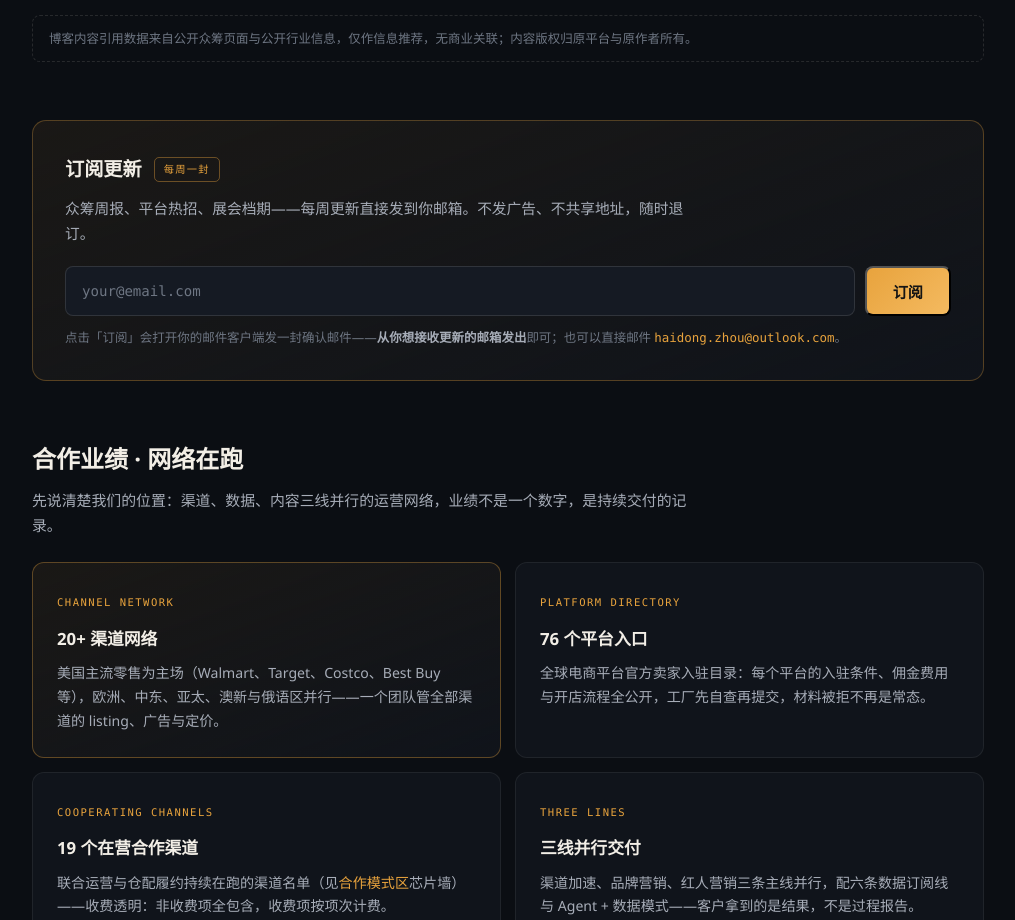
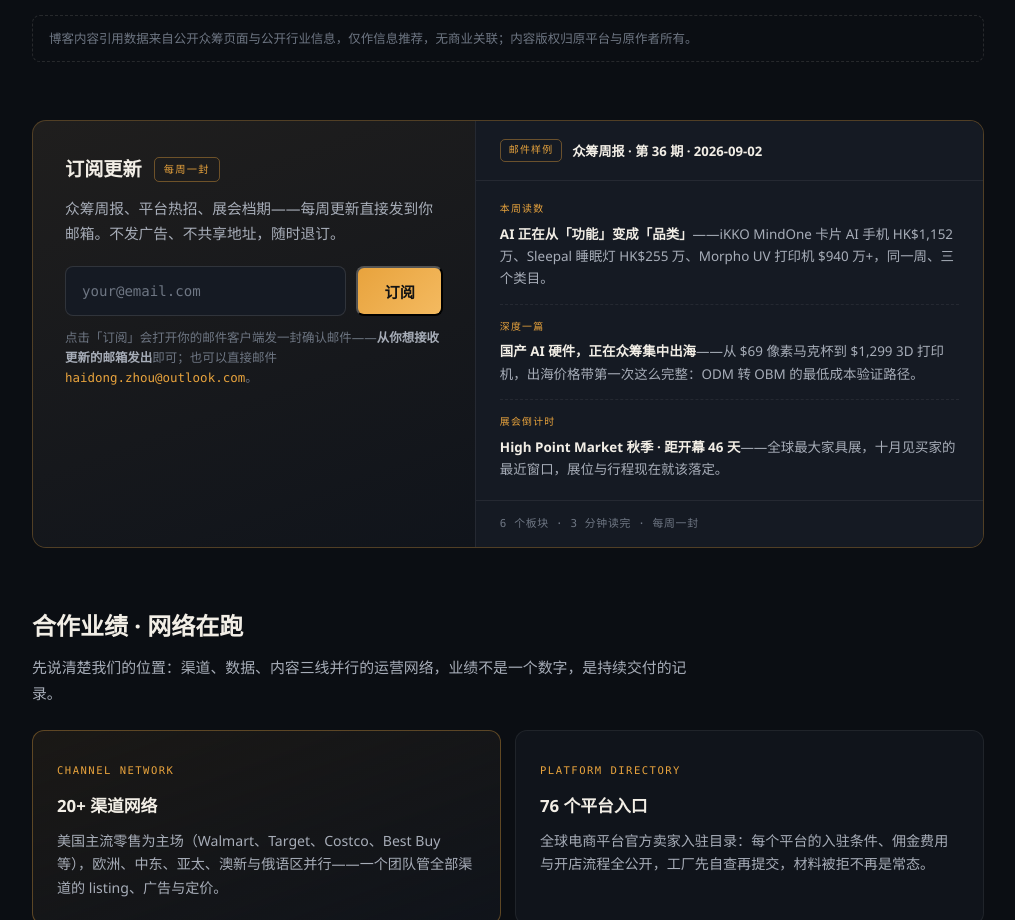
Before and after one commit to Hdhaidong/Hdhaidong.github.io, a plain HTML site: page supplier/blog.html in a window 1280 px wide. Shown: the part 2036-2956 px from the top of the page, without its empty margins (132-1147 px from the left). Drawn offline with Linux system fonts and the light colour scheme.

Commit message:
Blog: add email subscription component (#subscribe) ??weekly-update signup box between posts and results; JS validates email then opens mailto to haidong.zhou@outlook.com with prefilled subject/body (no third-party service); hero CTA adds ?????? button

```diff
--- a/supplier/blog.html
+++ b/supplier/blog.html
@@ -70,7 +70,19 @@ h2{font-size:clamp(1.15rem,2.2vw,1.5rem);font-weight:700}
 .takeaway{margin-top:16px;padding:14px 18px;border-left:3px solid var(--accent);background:rgba(232,163,61,.06);border-radius:0 8px 8px 0;font-size:.88rem;color:var(--ink-dim)}
 .takeaway b{color:var(--accent)}
 .disc{margin-top:18px;padding:12px 16px;border:1px dashed var(--hairline);border-radius:8px;font-size:.78rem;color:var(--ink-faint)}
-.sub-box{border:1px solid rgba(232,163,61,.3);border-radius:14px;background:linear-gradient(160deg,rgba(232,163,61,.07),var(--bg-2));padding:32px}
+.sub-grid{display:grid;grid-template-columns:1fr 1.15fr;border:1px solid rgba(232,163,61,.3);border-radius:14px;overflow:hidden;background:var(--bg-2)}
+.sub-box{background:linear-gradient(160deg,rgba(232,163,61,.07),var(--bg-2));padding:32px}
+.mail{border-left:1px solid var(--hairline-soft);background:var(--bg-3);display:flex;flex-direction:column}
+.mail-top{padding:18px 24px;border-bottom:1px solid var(--hairline-soft);display:flex;align-items:center;gap:10px;flex-wrap:wrap}
+.mail-tag{font-family:var(--mono);font-size:.62rem;letter-spacing:.12em;text-transform:uppercase;color:var(--accent);border:1px solid rgba(232,163,61,.4);border-radius:5px;padding:2px 8px}
+.mail-sub{font-size:.82rem;font-weight:600}
+.mail-body{padding:6px 24px;flex:1}
+.mail-item{padding:14px 0;border-bottom:1px dashed var(--hairline-soft)}
+.mail-item:last-child{border-bottom:none}
+.mi-k{font-family:var(--mono);font-size:.62rem;letter-spacing:.12em;color:var(--accent);text-transform:uppercase;display:block;margin-bottom:5px}
+.mail-item p{font-size:.84rem;color:var(--ink-dim);line-height:1.65}
+.mail-item p b{color:var(--ink)}
+.mail-foot{padding:14px 24px;border-top:1px solid var(--hairline-soft);font-family:var(--mono);font-size:.68rem;color:var(--ink-faint);letter-spacing:.06em}
 .sub-head{display:flex;align-items:center;gap:12px;flex-wrap:wrap}
 .sub-head h3{font-size:1.2rem;font-weight:700}
 .sub-box .dek2{color:var(--ink-dim);font-size:.92rem;margin-top:10px;max-width:640px}
@@ -122,7 +134,7 @@ footer{margin-top:64px;border-top:1px solid var(--hairline-soft);padding:44px 0
 .f-links .fk{font-family:var(--mono);font-size:.62rem;letter-spacing:.14em;color:var(--ink-faint);text-transform:uppercase;margin-bottom:8px}
 .f-links a{display:block;font-size:.8rem;color:var(--ink-dim);padding:2px 0}
 .f-links a:hover{color:var(--accent)}
-@media (max-width:800px){.stats{grid-template-columns:1fr 1fr}.svc-grid{grid-template-columns:1fr}.post-grid{grid-template-columns:1fr}.nums{grid-template-columns:1fr}}
+@media (max-width:800px){.stats{grid-template-columns:1fr 1fr}.svc-grid{grid-template-columns:1fr}.post-grid{grid-template-columns:1fr}.nums{grid-template-columns:1fr}.sub-grid{grid-template-columns:1fr}.mail{border-left:none;border-top:1px solid var(--hairline-soft)}}
 @media (max-width:560px){.wrap{padding:0 16px}.cta-band{padding:28px 18px}.f-links{text-align:left}}
 @media (prefers-reduced-motion:reduce){*{transition:none!important;animation:none!important}}
 </style>
@@ -233,6 +245,7 @@ footer{margin-top:64px;border-top:1px solid var(--hairline-soft);padding:44px 0
 
 <!-- ================= Subscribe ================= -->
 <div class="sec" id="subscribe"><div class="wrap">
+  <div class="sub-grid">
     <div class="sub-box">
       <div class="sub-head">
         <h3>订阅更新</h3>
@@ -244,6 +257,28 @@ footer{margin-top:64px;border-top:1px solid var(--hairline-soft);padding:44px 0
         <button type="submit" class="btn btn-p">订阅</button>
       </form>
       <div class="sub-note" id="subNote">点击「订阅」会打开你的邮件客户端发一封确认邮件——<b>从你想接收更新的邮箱发出</b>即可；也可以直接邮件 <a href="mailto:haidong.zhou@outlook.com">haidong.zhou@outlook.com</a>。</div>
+    </div>
+    <div class="mail" aria-label="本期邮件样例">
+      <div class="mail-top">
+        <span class="mail-tag">邮件样例</span>
+        <span class="mail-sub">众筹周报 · 第 36 期 · 2026-09-02</span>
+      </div>
+      <div class="mail-body">
+        <div class="mail-item">
+          <span class="mi-k">本周读数</span>
+          <p><b>AI 正在从「功能」变成「品类」</b>——iKKO MindOne 卡片 AI 手机 HK$1,152 万、Sleepal 睡眠灯 HK$255 万、Morpho UV 打印机 $940 万+，同一周、三个类目。</p>
+        </div>
+        <div class="mail-item">
+          <span class="mi-k">深度一篇</span>
+          <p><b>国产 AI 硬件，正在众筹集中出海</b>——从 $69 像素马克杯到 $1,299 3D 打印机，出海价格带第一次这么完整：ODM 转 OBM 的最低成本验证路径。</p>
+        </div>
+        <div class="mail-item">
+          <span class="mi-k">展会倒计时</span>
+          <p><b>High Point Market 秋季 · <span class="cd" data-s="2026-10-17" data-e="2026-10-21">距开幕 45 天</span></b>——全球最大家具展，十月见买家的最近窗口，展位与行程现在就该落定。</p>
+        </div>
+      </div>
+      <div class="mail-foot">6 个板块 · 3 分钟读完 · 每周一封</div>
+    </div>
   </div>
 </div></div>
 
@@ -346,6 +381,17 @@ footer{margin-top:64px;border-top:1px solid var(--hairline-soft);padding:44px 0
     note.innerHTML='已打开你的邮件客户端——发送这封邮件即完成订阅申请，之后每周更新会发到你这里。';
   });
 })();
+(function(){
+  var now=new Date();now.setHours(0,0,0,0);
+  var q=document.querySelectorAll('.cd');
+  for(var i=0;i<q.length;i++){
+    var el=q[i];
+    var s=new Date(el.getAttribute('data-s')+'T00:00:00');
+    var e=new Date(el.getAttribute('data-e')+'T23:59:59');
+    var d=Math.round((s-now)/864e5);
+    el.textContent=d>0?('距开幕 '+d+' 天'):(now<=e?'进行中':'已闭幕');
+  }
+})();
 </script>
 
 </body>
```
Lines whose indentation alone changed are shown as unchanged.
